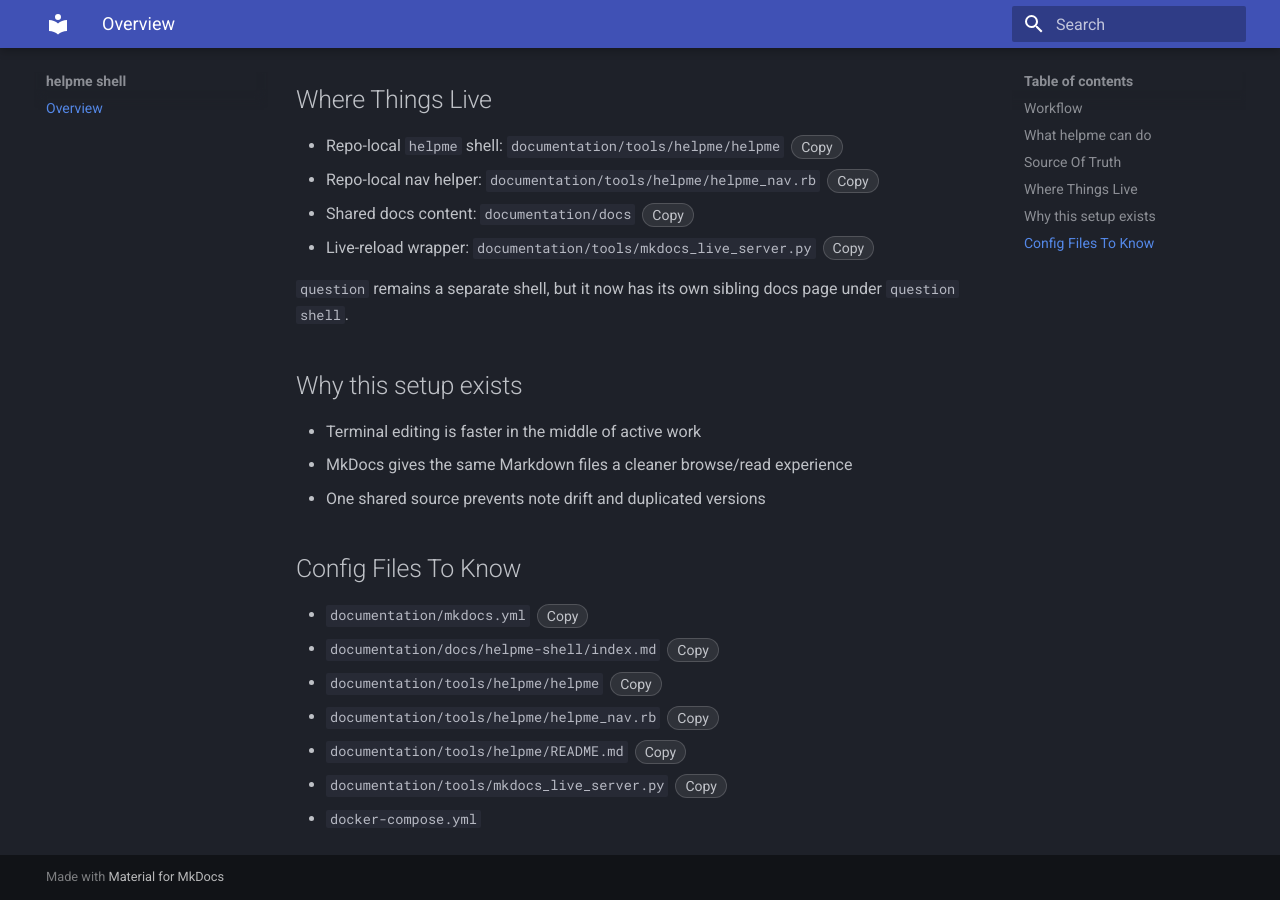
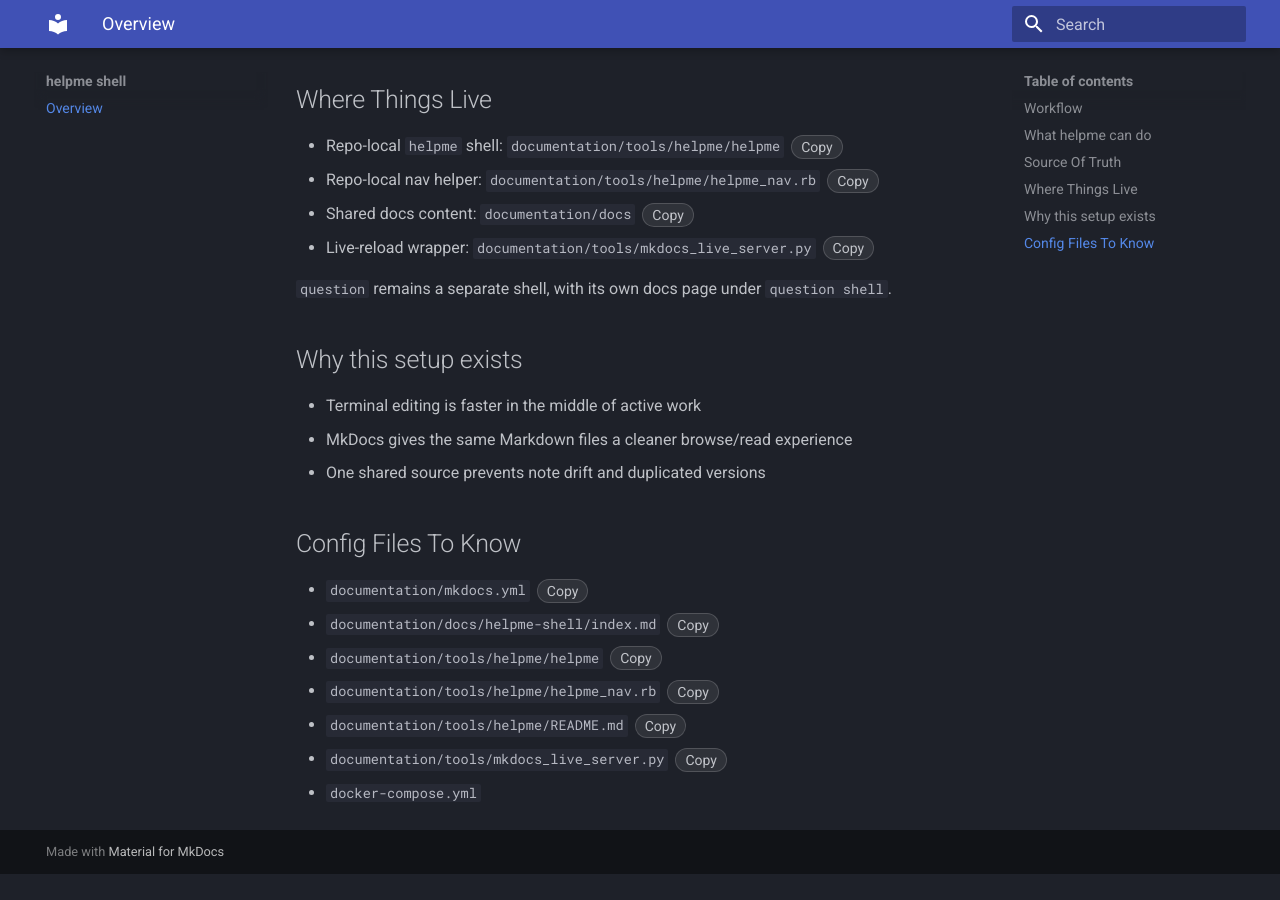
Before and after one commit to err404memory/helpme, an MkDocs documentation site: the page built from documentation/docs/helpme-shell/index.md, in a window 1280 px wide and 900 px high, scrolled down 1174 px. Built offline with MkDocs 1.6.1 and Material for MkDocs 9.7.7, drawn with Linux system fonts in a browser that asks for light colours; after the commit the page ends 2048 px from its top, so only the background shows below that.

Commit message:
docs: tighten public-facing wording

```diff
--- a/documentation/docs/helpme-shell/index.md
+++ b/documentation/docs/helpme-shell/index.md
@@ -40,7 +40,7 @@ The generic repo version is path-relative, so it can run from any checkout locat
 - Shared docs content: `documentation/docs`
 - Live-reload wrapper: `documentation/tools/mkdocs_live_server.py`
 
-`question` remains a separate shell, but it now has its own sibling docs page under `question shell`.
+`question` remains a separate shell, with its own docs page under `question shell`.
 
 ## Why this setup exists
 
```
Also changed, not shown: documentation/tools/question/README.md (+1 -1 lines), README.md.
